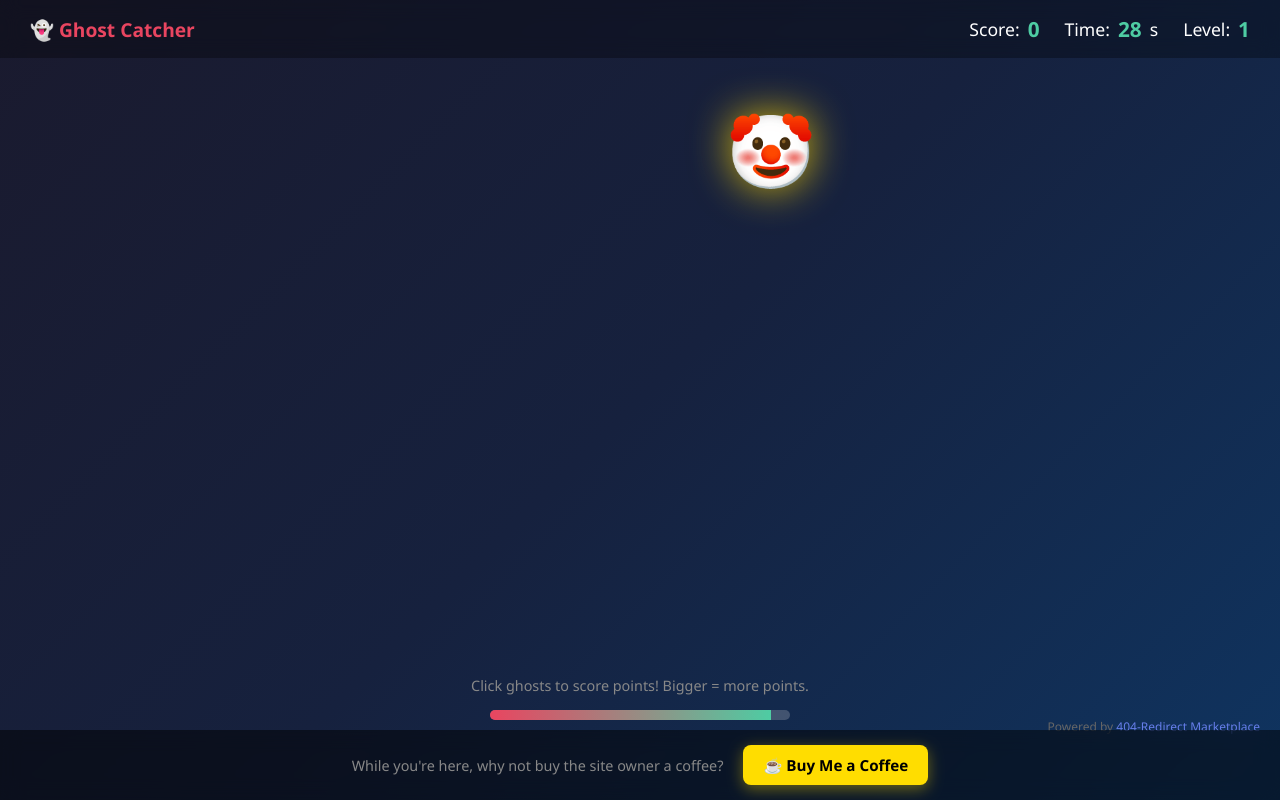
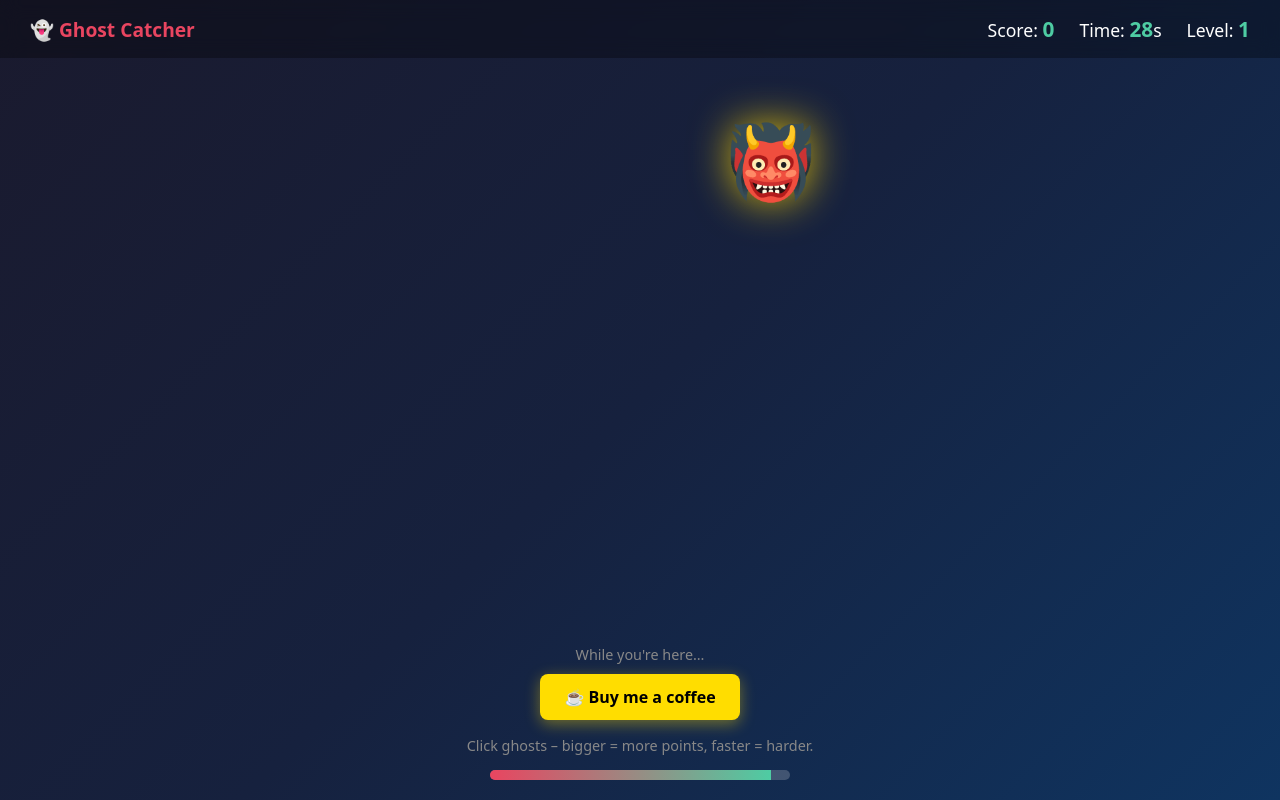
Before and after one commit to CrazhHolmes/404-smoke-test, a plain HTML site: page lost.html in a window 1280 px wide. Both pictures are taken after a click on the button "Start Game". Drawn offline with Linux system fonts and the light colour scheme.

Commit message:
Add fully functional ghost‑catching game to 404 page

```diff
--- a/lost.html
+++ b/lost.html
@@ -3,231 +3,102 @@
 <head>
   <meta charset="UTF-8">
   <meta name="viewport" content="width=device-width, initial-scale=1.0">
-  <title>Lost? Catch the Ghost!</title>
+  <title>Lost? Catch the Ghosts!</title>
   <style>
-    * { margin: 0; padding: 0; box-sizing: border-box; }
-
+    * { margin:0; padding:0; box-sizing:border-box; }
     body {
-      font-family: 'Segoe UI', system-ui, sans-serif;
-      background: linear-gradient(135deg, #1a1a2e 0%, #16213e 50%, #0f3460 100%);
-      min-height: 100vh;
-      overflow: hidden;
-      color: #fff;
+      font-family:system-ui,Arial,sans-serif;
+      background:linear-gradient(135deg,#1a1a2e,#16213e,#0f3460);
+      color:#fff;
+      min-height:100vh;
+      overflow:hidden;
+      display:flex;
+      flex-direction:column;
     }
-    /* Header bar */
-    .header {
-      display: flex;
-      justify-content: space-between;
-      align-items: center;
-      padding: 15px 30px;
-      background: rgba(0,0,0,0.3);
-      backdrop-filter: blur(10px);
-      position: relative;
-      z-index: 100;
+    .header{
+      display:flex; justify-content:space-between; align-items:center;
+      padding:15px 30px;
+      background:rgba(0,0,0,0.3);
+      backdrop-filter:blur(10px);
+      z-index:10;
     }
-    .logo {
-      font-size: 1.2rem;
-      font-weight: 600;
-      color: #e94560;
+    .logo{font-size:1.2rem;font-weight:600;color:#e94560;}
+    .stats{display:flex;gap:25px;font-size:1.1rem;}
+    .stat-value{font-weight:bold;color:#4ecca3;font-size:1.3rem;}
+    #gameArea{position:relative;flex:1;cursor:crosshair;}
+    .ghost{
+      position:absolute;
+      font-size:50px;
+      user-select:none;
+      cursor:pointer;
+      transition:transform .15s ease;
+      filter:drop-shadow(0 0 10px rgba(233,69,96,.5));
+      animation:float 2s ease-in-out infinite;
     }
-    .stats {
-      display: flex;
-      gap: 25px;
-      font-size: 1.1rem;
+    .ghost:hover{transform:scale(1.2);}
+    .ghost:active{transform:scale(.9);}
+    @keyframes float{
+      0%,100%{transform:translateY(0);}
+      50%{transform:translateY(-15px);}
     }
-    .stat {
-      display: flex;
-      align-items: center;
-      gap: 8px;
+    .scorePopup{
+      position:absolute;
+      font-size:24px;
+      font-weight:bold;
+      color:#4ecca3;
+      pointer-events:none;
+      animation:popUp .8s ease-out forwards;
+      text-shadow:0 2px 10px rgba(0,0,0,.5);
     }
-    .stat-value {
-      font-weight: bold;
-      color: #4ecca3;
-      font-size: 1.3rem;
+    @keyframes popUp{
+      0%{opacity:1;transform:translateY(0) scale(1);}
+      100%{opacity:0;transform:translateY(-50px) scale(1.5);}
     }
-    /* Game area */
-    #gameArea {
-      position: relative;
-      width: 100%;
-      height: calc(100vh - 160px);
-      cursor: crosshair;
+    #startScreen,#endScreen{
+      position:absolute;top:0;left:0;width:100%;height:100%;
+      background:rgba(0,0,0,.85);
+      display:flex;flex-direction:column;justify-content:center;align-items:center;
+      z-index:200;
     }
-    /* Ghost styles */
-    .ghost {
-      position: absolute;
-      font-size: 50px;
-      user-select: none;
-      cursor: pointer;
-      transition: transform 0.15s ease;
-      filter: drop-shadow(0 0 10px rgba(233,69,96,0.5));
-      animation: float 2s ease-in-out infinite;
+    #endScreen{display:none;}
+    .screen-title{font-size:3rem;margin-bottom:20px;text-align:center;text-shadow:0 0 20px rgba(233,69,96,.5);}
+    .screen-subtitle{font-size:1.2rem;color:#aaa;margin-bottom:40px;text-align:center;max-width:400px;line-height:1.6;}
+    .btn{
+      padding:15px 50px;
+      font-size:1.3rem;
+      font-weight:bold;
+      border:none;border-radius:50px;
+      cursor:pointer;
+      background:linear-gradient(135deg,#e94560,#c23a51);
+      color:#fff;
+      box-shadow:0 5px 20px rgba(233,69,96,.4);
+      transition:all .3s ease;
     }
-    .ghost:hover {
-      transform: scale(1.2);
+    .btn:hover{transform:translateY(-3px);box-shadow:0 8px 30px rgba(233,69,96,.6);}
+    .btn:active{transform:translateY(0);}
+    .final-score{font-size:5rem;font-weight:bold;color:#4ecca3;margin:20px 0;text-shadow:0 0 30px rgba(78,204,163,.5);}
+    .high-score{font-size:1.2rem;color:#ffd700;margin-bottom:30px;}
+    .progress-container{
+      position:absolute;bottom:20px;left:50%;transform:translateX(-50%);
+      width:300px;height:10px;background:rgba(255,255,255,.2);
+      border-radius:10px;overflow:hidden;
     }
-    .ghost:active {
-      transform: scale(0.9);
+    .progress-bar{
+      height:100%;background:linear-gradient(90deg,#e94560,#4ecca3);
+      width:100%;transition:width 1s linear;
     }
-    @keyframes float {
-      0%, 100% { transform: translateY(0); }
-      50% { transform: translateY(-15px); }
+    .instructions{
+      position:absolute;bottom:45px;left:50%;transform:translateX(-50%);
+      font-size:.9rem;color:#888;
     }
-    /* Score popup */
-    .scorePopup {
-      position: absolute;
-      font-size: 24px;
-      font-weight: bold;
-      color: #4ecca3;
-      pointer-events: none;
-      animation: popUp 0.8s ease-out forwards;
-      text-shadow: 0 2px 10px rgba(0,0,0,0.5);
-    }
-    @keyframes popUp {
-      0% { opacity: 1; transform: translateY(0) scale(1); }
-      100% { opacity: 0; transform: translateY(-50px) scale(1.5); }
-    }
-    /* Start screen */
-    #startScreen, #endScreen {
-      position: absolute;
-      top: 0;
-      left: 0;
-      width: 100%;
-      height: 100%;
-      background: rgba(0,0,0,0.85);
-      display: flex;
-      flex-direction: column;
-      justify-content: center;
-      align-items: center;
-      z-index: 200;
-    }
-    #endScreen { display: none; }
-    .screen-title {
-      font-size: 3rem;
-      margin-bottom: 20px;
-      text-align: center;
-      text-shadow: 0 0 20px rgba(233,69,96,0.5);
-    }
-    .screen-subtitle {
-      font-size: 1.2rem;
-      color: #aaa;
-      margin-bottom: 40px;
-      text-align: center;
-      max-width: 400px;
-      line-height: 1.6;
-    }
-    .btn {
-      padding: 15px 50px;
-      font-size: 1.3rem;
-      font-weight: bold;
-      border: none;
-      border-radius: 50px;
-      cursor: pointer;
-      transition: all 0.3s ease;
-      background: linear-gradient(135deg, #e94560, #c23a51);
-      color: #fff;
-      box-shadow: 0 5px 20px rgba(233,69,96,0.4);
-    }
-    .btn:hover {
-      transform: translateY(-3px);
-      box-shadow: 0 8px 30px rgba(233,69,96,0.6);
-    }
-    .btn:active {
-      transform: translateY(0);
-    }
-    .final-score {
-      font-size: 5rem;
-      font-weight: bold;
-      color: #4ecca3;
-      margin: 20px 0;
-      text-shadow: 0 0 30px rgba(78,204,163,0.5);
-    }
-    .high-score {
-      font-size: 1.2rem;
-      color: #ffd700;
-      margin-bottom: 30px;
-    }
-    /* Ghost types */
-    .ghost.normal { filter: drop-shadow(0 0 8px rgba(255,255,255,0.3)); }
-    .ghost.fast { filter: drop-shadow(0 0 15px rgba(233,69,96,0.8)); animation-duration: 0.8s; }
-    .ghost.tiny { font-size: 30px; filter: drop-shadow(0 0 5px rgba(78,204,163,0.8)); }
-    .ghost.big { font-size: 70px; filter: drop-shadow(0 0 20px rgba(255,215,0,0.8)); }
-    /* Progress bar */
-    .progress-container {
-      position: absolute;
-      bottom: 80px;
-      left: 50%;
-      transform: translateX(-50%);
-      width: 300px;
-      height: 10px;
-      background: rgba(255,255,255,0.2);
-      border-radius: 10px;
-      overflow: hidden;
-    }
-    .progress-bar {
-      height: 100%;
-      background: linear-gradient(90deg, #e94560, #4ecca3);
-      width: 100%;
-      transition: width 1s linear;
-    }
-    /* Instructions */
-    .instructions {
-      position: absolute;
-      bottom: 105px;
-      left: 50%;
-      transform: translateX(-50%);
-      font-size: 0.9rem;
-      color: #888;
-    }
-    /* BMC Section */
-    .bmc-section {
-      position: fixed;
-      bottom: 0;
-      left: 0;
-      right: 0;
-      padding: 15px;
-      background: rgba(0,0,0,0.5);
-      backdrop-filter: blur(10px);
-      text-align: center;
-      z-index: 50;
-      display: flex;
-      justify-content: center;
-      align-items: center;
-      gap: 20px;
-    }
-    .bmc-section p {
-      color: #888;
-      font-size: 0.9rem;
-    }
-    .bmc-button {
-      display: inline-block;
-      background: #ffdd00;
-      color: #000;
-      padding: 10px 20px;
-      border-radius: 8px;
-      text-decoration: none;
-      font-weight: bold;
-      font-size: 0.95rem;
-      box-shadow: 0 4px 15px rgba(255,221,0,0.4);
-      transition: transform 0.2s;
-    }
-    .bmc-button:hover {
-      transform: translateY(-2px);
-    }
-    .powered-by {
-      position: fixed;
-      bottom: 65px;
-      right: 20px;
-      font-size: 0.75rem;
-      color: #666;
-      z-index: 40;
-    }
-    .powered-by a {
-      color: #667eea;
-      text-decoration: none;
-    }
+    .ghost.normal{filter:drop-shadow(0 0 8px rgba(255,255,255,.3));}
+    .ghost.fast{filter:drop-shadow(0 0 15px rgba(233,69,96,.8));animation-duration:.8s;}
+    .ghost.tiny{font-size:30px;filter:drop-shadow(0 0 5px rgba(78,204,163,.8));}
+    .ghost.big{font-size:70px;filter:drop-shadow(0 0 20px rgba(255,215,0,.8));}
   </style>
 </head>
 <body>
+
   <!-- Header -->
   <div class="header">
     <div class="logo">👻 Ghost Catcher</div>
@@ -237,255 +108,224 @@
       <div class="stat">Level: <span class="stat-value" id="level">1</span></div>
     </div>
   </div>
-  <!-- Game Area -->
+
+  <!-- Game area -->
   <div id="gameArea"></div>
-  <!-- Time progress bar -->
-  <div class="progress-container">
-    <div class="progress-bar" id="progressBar"></div>
-  </div>
-  <div class="instructions">Click ghosts to score points! Bigger = more points.</div>
-  <!-- Start Screen -->
+
+  <!-- Progress bar -->
+  <div class="progress-container"><div class="progress-bar" id="progressBar"></div></div>
+  <div class="instructions">Click ghosts – bigger = more points, faster = harder.</div>
+
+  <!-- Start screen -->
   <div id="startScreen">
     <div class="screen-title">👻 Lost? Catch Some Ghosts!</div>
     <div class="screen-subtitle">
-      You've stumbled upon a 404 page, but don't be sad!
-      Catch as many ghosts as you can before time runs out.
-      <br><br>
-      👻 Click ghosts to score<br>
+      You've stumbled onto a 404 page, but don't be sad!<br><br>
+      🎯 Click ghosts to score<br>
       ⚡ Faster ghosts = more points<br>
-      👾 Bigger ghosts = bonus points
+      🔥 Bigger ghosts = bonus points
     </div>
     <button class="btn" onclick="startGame()">Start Game</button>
   </div>
-  <!-- End Screen -->
+
+  <!-- End screen -->
   <div id="endScreen">
     <div class="screen-title">Time's Up!</div>
     <div class="final-score" id="finalScore">0</div>
     <div class="high-score" id="highScoreText">New High Score!</div>
-    <div class="screen-subtitle" id="endMessage">
-      Great job! You caught a lot of ghosts.
-    </div>
+    <div class="screen-subtitle" id="endMessage"></div>
     <button class="btn" onclick="startGame()">Play Again</button>
   </div>
 
-  <!-- BMC Section -->
-  <div class="bmc-section">
-    <p>While you're here, why not buy the site owner a coffee?</p>
-    <a href="https://buymeacoffee.com/warlockholmes" target="_blank" class="bmc-button">
-      ☕ Buy Me a Coffee
-    </a>
-  </div>
-
-  <div class="powered-by">
-    Powered by <a href="https://github.com/CrazhHolmes/404-smoke-test">404-Redirect Marketplace</a>
-  </div>
-
   <script>
-    // Game state
+    // ----------------------- Game state -----------------------
     let score = 0;
     let timeLeft = 30;
     let level = 1;
-    let gameInterval;
-    let spawnInterval;
+    let gameInterval, spawnInterval;
     let ghostId = 0;
     let highScore = localStorage.getItem('ghostHighScore') || 0;
     let isPlaying = false;
 
-    // Ghost configurations
+    // Ghost definitions
     const ghostTypes = [
-      { type: 'normal', emoji: '👻', points: 10, minSize: 50, maxSize: 60, speed: 2000, chance: 0.5 },
-      { type: 'fast', emoji: '👺', points: 25, minSize: 40, maxSize: 50, speed: 800, chance: 0.25 },
-      { type: 'tiny', emoji: '👾', points: 50, minSize: 25, maxSize: 35, speed: 1500, chance: 0.15 },
-      { type: 'big', emoji: '🤡', points: 100, minSize: 70, maxSize: 90, speed: 2500, chance: 0.1 }
+      {type:'normal',emoji:'👻',points:10,minSize:50,maxSize:60,speed:2000,chance:0.5},
+      {type:'fast',emoji:'💨',points:25,minSize:40,maxSize:50,speed:800,chance:0.25},
+      {type:'tiny',emoji:'👀',points:50,minSize:25,maxSize:35,speed:1500,chance:0.15},
+      {type:'big',emoji:'👹',points:100,minSize:70,maxSize:90,speed:2500,chance:0.1}
     ];
 
-    // DOM elements
-    const gameArea = document.getElementById('gameArea');
-    const scoreEl = document.getElementById('score');
-    const timeEl = document.getElementById('time');
-    const levelEl = document.getElementById('level');
-    const progressBar = document.getElementById('progressBar');
-    const startScreen = document.getElementById('startScreen');
-    const endScreen = document.getElementById('endScreen');
-    const finalScoreEl = document.getElementById('finalScore');
-    const highScoreText = document.getElementById('highScoreText');
-    const endMessage = document.getElementById('endMessage');
+    // DOM shortcuts
+    const gameArea   = document.getElementById('gameArea');
+    const scoreEl    = document.getElementById('score');
+    const timeEl     = document.getElementById('time');
+    const levelEl    = document.getElementById('level');
+    const progress   = document.getElementById('progressBar');
+    const startScr   = document.getElementById('startScreen');
+    const endScr     = document.getElementById('endScreen');
+    const finalScore= document.getElementById('finalScore');
+    const highScoreT = document.getElementById('highScoreText');
+    const endMsg    = document.getElementById('endMessage');
 
-    // Start the game
-    function startGame() {
-      score = 0;
-      timeLeft = 30;
-      level = 1;
-      isPlaying = true;
-      ghostId = 0;
-
-      // Update UI
+    // ----------------------- Core functions -----------------------
+    function startGame(){
+      score = 0; timeLeft = 30; level = 1; isPlaying = true; ghostId = 0;
       scoreEl.textContent = score;
       timeEl.textContent = timeLeft;
       levelEl.textContent = level;
-      progressBar.style.width = '100%';
+      progress.style.width = '100%';
+      startScr.style.display='none';
+      endScr.style.display='none';
+      gameArea.innerHTML='';
 
-      // Hide screens
-      startScreen.style.display = 'none';
-      endScreen.style.display = 'none';
-
-      // Clear any existing ghosts
-      gameArea.innerHTML = '';
-
-      // Start timers
-      gameInterval = setInterval(updateTimer, 1000);
-      spawnGhost();
+      gameInterval = setInterval(updateTimer,1000);
+      spawnGhost();                               // first ghost immediately
       spawnInterval = setInterval(spawnGhost, getSpawnRate());
     }
 
-    // Update timer and progress bar
-    function updateTimer() {
+    function updateTimer(){
       timeLeft--;
       timeEl.textContent = timeLeft;
-      progressBar.style.width = (timeLeft / 30 * 100) + '%';
+      progress.style.width = (timeLeft/30*100)+'%';
 
-      // Level up every 10 seconds
-      if (timeLeft === 20 || timeLeft === 10) {
-        level++;
-        levelEl.textContent = level;
-        // Reset spawn rate for new level
+      // level up every 10 seconds
+      if(timeLeft===20 || timeLeft===10){
+        level++; levelEl.textContent = level;
         clearInterval(spawnInterval);
         spawnInterval = setInterval(spawnGhost, getSpawnRate());
       }
 
-      if (timeLeft <= 0) {
-        endGame();
-      }
+      if(timeLeft<=0) endGame();
     }
 
-    // Get spawn rate based on level
-    function getSpawnRate() {
-      return Math.max(400, 1200 - (level * 100));
+    function getSpawnRate(){
+      // faster spawns as level rises, but never below 400 ms
+      return Math.max(400,1200-(level*100));
     }
 
-    // Spawn a new ghost
-    function spawnGhost() {
-      if (!isPlaying) return;
+    function spawnGhost(){
+      if(!isPlaying) return;
 
-      // Determine ghost type
-      const rand = Math.random();
-      let cumulative = 0;
-      let selectedType = ghostTypes[0];
-
-      for (const type of ghostTypes) {
-        cumulative += type.chance;
-        if (rand <= cumulative) {
-          selectedType = type;
-          break;
-        }
+      // ---- choose ghost type based on weighted chances ----
+      const r = Math.random();
+      let cumulative = 0, chosen = ghostTypes[0];
+      for(const g of ghostTypes){
+        cumulative += g.chance;
+        if(r <= cumulative){ chosen = g; break; }
       }
 
-      // Random size within range
-      const size = Math.floor(Math.random() * (selectedType.maxSize - selectedType.minSize + 1)) + selectedType.minSize;
-
-      // Create ghost element
+      // ---- size and position ----
+      const size = Math.floor(Math.random()*(chosen.maxSize-chosen.minSize+1))+chosen.minSize;
       const ghost = document.createElement('div');
-      ghost.className = `ghost ${selectedType.type}`;
-      ghost.textContent = selectedType.emoji;
-      ghost.style.fontSize = size + 'px';
-      ghost.dataset.points = selectedType.points;
+      ghost.className = `ghost ${chosen.type}`;
+      ghost.textContent = chosen.emoji;
+      ghost.style.fontSize = size+'px';
+      ghost.dataset.points = chosen.points;
       ghost.dataset.id = ghostId++;
 
-      // Random position (keep within bounds)
       const maxX = gameArea.clientWidth - size;
-      const maxY = gameArea.clientHeight - size - 30;
-      ghost.style.left = Math.random() * maxX + 'px';
-      ghost.style.top = Math.random() * maxY + 'px';
+      const maxY = gameArea.clientHeight - size - 30; // keep away from header
+      ghost.style.left = Math.random()*maxX+'px';
+      ghost.style.top  = Math.random()*maxY+'px';
 
-      // Click handler
-      ghost.addEventListener('click', (e) => {
-        if (!isPlaying) return;
+      // ---- click handler ----
+      ghost.addEventListener('click', e=>{
+        if(!isPlaying) return;
         e.stopPropagation();
-
-        const points = parseInt(ghost.dataset.points);
-        score += points;
+        const pts = parseInt(ghost.dataset.points);
+        score += pts;
         scoreEl.textContent = score;
-
-        // Show score popup
-        showScorePopup(e.clientX, e.clientY, points);
-
-        // Remove ghost
+        showScorePopup(e.clientX, e.clientY, pts);
         ghost.remove();
       });
 
       gameArea.appendChild(ghost);
 
-      // Auto-remove ghost after a few seconds (makes game harder)
-      const lifeTime = Math.max(1500, selectedType.speed - (level * 100));
-      setTimeout(() => {
-        if (ghost.parentNode) {
-          ghost.style.opacity = '0';
-          ghost.style.transition = 'opacity 0.3s';
-          setTimeout(() => ghost.remove(), 300);
+      // ---- auto‑remove after its life time (harder as level ↑) ----
+      const life = Math.max(1500, chosen.speed - (level*100));
+      setTimeout(()=>{
+        if(ghost.parentNode){
+          ghost.style.opacity='0';
+          ghost.style.transition='opacity .3s';
+          setTimeout(()=>ghost.remove(),300);
         }
-      }, lifeTime);
+      },life);
     }
 
-    // Show floating score popup
-    function showScorePopup(x, y, points) {
-      const popup = document.createElement('div');
-      popup.className = 'scorePopup';
-      popup.textContent = '+' + points;
-      popup.style.left = x + 'px';
-      popup.style.top = y + 'px';
-      document.body.appendChild(popup);
-
-      setTimeout(() => popup.remove(), 800);
+    function showScorePopup(x,y,pts){
+      const pop = document.createElement('div');
+      pop.className='scorePopup';
+      pop.textContent='+'+pts;
+      pop.style.left = x+'px';
+      pop.style.top  = y+'px';
+      document.body.appendChild(pop);
+      setTimeout(()=>pop.remove(),800);
     }
 
-    // End the game
-    function endGame() {
+    function endGame(){
       isPlaying = false;
       clearInterval(gameInterval);
       clearInterval(spawnInterval);
 
-      // Check high score
-      const isNewHighScore = score > highScore;
-      if (isNewHighScore) {
+      const newHigh = score > highScore;
+      if(newHigh){
         highScore = score;
-        localStorage.setItem('ghostHighScore', highScore);
+        localStorage.setItem('ghostHighScore',highScore);
       }
 
-      // Update end screen
-      finalScoreEl.textContent = score;
-      highScoreText.style.display = isNewHighScore ? 'block' : 'none';
-      highScoreText.textContent = isNewHighScore ? '🏆 New High Score!' : `High Score: ${highScore}`;
+      finalScore.textContent = score;
+      highScoreT.style.display = newHigh ? 'block' : 'none';
+      highScoreT.textContent = newHigh ? '🏆 New High Score!' : `High Score: ${highScore}`;
 
-      // Update message based on score
-      let message = '';
-      if (score >= 500) {
-        message = 'Incredible! You are a ghost-catching master!';
-      } else if (score >= 300) {
-        message = 'Great job! Those ghosts never stood a chance.';
-      } else if (score >= 150) {
-        message = 'Nice work! Keep practicing to catch more.';
-      } else if (score >= 50) {
-        message = 'Not bad! Try again to improve your score.';
-      } else {
-        message = 'Those ghosts got away this time. Want to retry?';
-      }
-      endMessage.textContent = message;
+      let msg = '';
+      if(score>=500) msg='Incredible! You are a ghost‑catching master!';
+      else if(score>=300) msg='Great job! Those ghosts never stood a chance.';
+      else if(score>=150) msg='Nice work! Keep practicing to catch more.';
+      else if(score>=50)  msg='Not bad! Try again to improve your score.';
+      else                msg='Those ghosts got away this time. Want to retry?';
+      endMsg.textContent = msg;
 
-      // Show end screen
-      endScreen.style.display = 'flex';
+      endScr.style.display='flex';
     }
 
-    // Handle window resize
-    window.addEventListener('resize', () => {
-      // Keep ghosts within bounds
-      const ghosts = document.querySelectorAll('.ghost');
-      ghosts.forEach(ghost => {
-        const maxX = gameArea.clientWidth - parseInt(ghost.style.fontSize);
-        const maxY = gameArea.clientHeight - parseInt(ghost.style.fontSize) - 30;
-        if (parseInt(ghost.style.left) > maxX) ghost.style.left = maxX + 'px';
-        if (parseInt(ghost.style.top) > maxY) ghost.style.top = maxY + 'px';
+    // keep ghosts inside the viewport on resize
+    window.addEventListener('resize',()=>{
+      document.querySelectorAll('.ghost').forEach(g=>{
+        const maxX = gameArea.clientWidth - parseInt(g.style.fontSize);
+        const maxY = gameArea.clientHeight - parseInt(g.style.fontSize) - 30;
+        if(parseInt(g.style.left)>maxX) g.style.left = maxX+'px';
+        if(parseInt(g.style.top)>maxY)  g.style.top  = maxY+'px';
       });
     });
   </script>
+
+  <!-- ==================== Buy Me a Coffee ==================== -->
+  <div style="
+        position:fixed;
+        bottom:80px;
+        left:50%;
+        transform:translateX(-50%);
+        text-align:center;
+        z-index:50;
+        width:100%;
+        max-width:400px;">
+    <p style="color:#888;font-size:.9rem;margin-bottom:10px;">
+      While you're here…
+    </p>
+    <a href="https://buymeacoffee.com/warlockholmes"
+       target="_blank"
+       style="
+         display:inline-block;
+         background:#ffdd00;
+         color:#000;
+         padding:12px 24px;
+         border-radius:8px;
+         text-decoration:none;
+         font-weight:bold;
+         font-size:1rem;
+         box-shadow:0 4px 15px rgba(255,221,0,.4);">
+      ☕ Buy me a coffee
+    </a>
+  </div>
 </body>
 </html>
```
